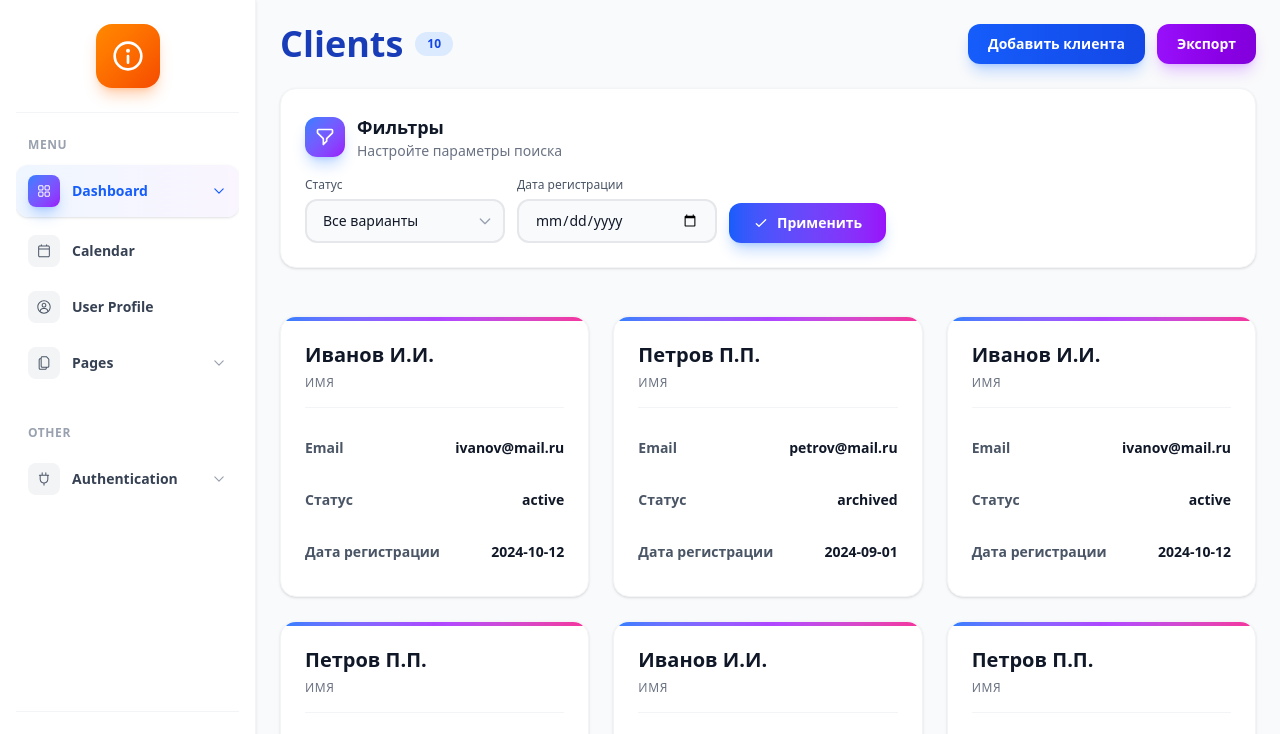
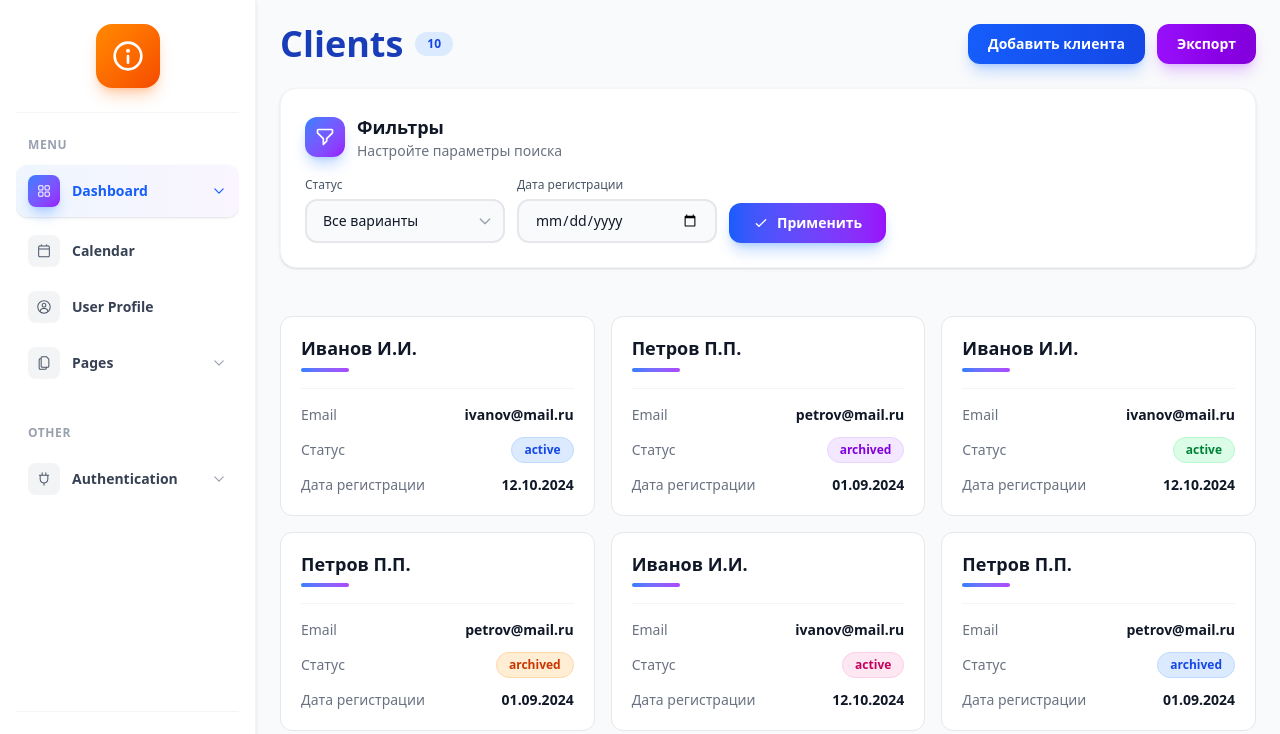
Before and after one commit to mestoevinal/textile-from-turkey, a React (Vite) app: page / in a window 1280 px wide. Shown: the top 734 px of the page. Built offline with nearby package versions, Linux system fonts and the light colour scheme.

Commit message:
redesign cardList

```diff
--- a/src/pages/CardList.tsx
+++ b/src/pages/CardList.tsx
@@ -8,58 +8,105 @@ interface CardListProps {
 
 export function CardList({ data, fields }: CardListProps) {
   const visibleFields = fields.filter(f => f.visible);
-  const firstField = visibleFields[0];
-  const restFields = visibleFields.slice(1);
+
+  // Сортируем поля по order
+  const sortedFields = [...visibleFields].sort((a: any, b: any) => a.order - b.order);
+
+  // Первое поле = заголовок
+  const titleField = sortedFields[0];
+  const detailFields = sortedFields.slice(1);
+
+  // Функция для форматирования значения в зависимости от типа
+  const formatValue = (value: unknown, field: Field): string => {
+    if (value === null || value === undefined) return '—';
+
+    const strValue = String(value);
+
+    // Форматирование по типу поля
+    switch (field.fieldType) {
+      case 'date':
+        // Форматируем дату
+        return new Date(strValue).toLocaleDateString('ru-RU', {
+          day: '2-digit',
+          month: '2-digit',
+          year: 'numeric'
+        });
+
+      case 'number':
+        // Форматируем число
+        return Number(value).toLocaleString('ru-RU');
+
+      case 'select':
+        // Можно добавить бейдж
+        return strValue;
+
+      default:
+        return strValue;
+    }
+  };
+
+  // Цвета для бейджей (циклически)
+  const badgeColors = [
+    'bg-blue-100 text-blue-700 border-blue-200',
+    'bg-purple-100 text-purple-700 border-purple-200',
+    'bg-green-100 text-green-700 border-green-200',
+    'bg-orange-100 text-orange-700 border-orange-200',
+    'bg-pink-100 text-pink-700 border-pink-200',
+  ];
 
   return (
-    <div className="grid grid-cols-1 md:grid-cols-2 lg:grid-cols-3 gap-6">
-      {data.map((item, idx) => (
+    <div className="grid grid-cols-1 md:grid-cols-2 lg:grid-cols-3 gap-4">
+      {data.map((item, idx) => {
+        const accentColor = badgeColors[idx % badgeColors.length];
+
+        return (
           <div
             key={idx}
-          className="group relative bg-white rounded-2xl shadow-sm hover:shadow-xl transition-all duration-300 overflow-hidden border border-gray-100 hover:border-blue-200"
+            className="bg-white rounded-xl p-5 border border-gray-200 hover:border-blue-400 hover:shadow-lg transition-all duration-200 active:scale-[0.98] cursor-pointer"
           >
-          {/* Декоративный градиент сверху */}
-          <div className="absolute top-0 left-0 right-0 h-1 bg-gradient-to-r from-blue-500 via-purple-500 to-pink-500"></div>
-
-          {/* Фоновый эффект при hover */}
-          <div className="absolute inset-0 bg-gradient-to-br from-blue-50/0 via-purple-50/0 to-pink-50/0 group-hover:from-blue-50/30 group-hover:via-purple-50/20 group-hover:to-pink-50/30 transition-all duration-500"></div>
-
-          {/* Контент карточки */}
-          <div className="relative p-6">
-            {/* Первое поле - заголовок */}
-            {firstField && (
-              <div className="mb-5 pb-4 border-b border-gray-100">
-                <h3 className="text-xl font-bold text-gray-900 group-hover:text-blue-600 transition-colors line-clamp-2">
-                  {String(item[firstField.fieldName] ?? '')}
+            {/* Заголовок карточки */}
+            {titleField && (
+              <div className="mb-4 pb-4 border-b border-gray-100">
+                <h3 className="text-lg font-bold text-gray-900 leading-tight mb-2">
+                  {formatValue(item[titleField.fieldName], titleField)}
                 </h3>
-                <p className="text-xs text-gray-500 mt-1.5 font-medium uppercase tracking-wider">
-                  {firstField.title}
-                </p>
+                <div className="w-12 h-1 bg-gradient-to-r from-blue-500 to-purple-500 rounded-full"></div>
               </div>
             )}
 
-            {/* Остальные поля - таблица */}
+            {/* Остальные поля */}
             <div className="space-y-3">
-              {restFields.map((f) => (
+              {detailFields.map((field) => {
+                const value = formatValue(item[field.fieldName], field);
+                const isSelectField = field.fieldType === 'select';
+
+                return (
                   <div
-                  key={f.fieldName}
-                  className="flex items-start justify-between gap-4 py-2.5 rounded-lg hover:bg-gray-50/70 transition-colors px-3 -mx-3"
+                    key={field.fieldName}
+                    className="flex items-center justify-between gap-3"
                   >
-                  <span className="text-sm font-semibold text-gray-600 flex-shrink-0">
-                    {f.title}
+                    <span className="text-sm text-gray-500 font-medium flex-shrink-0">
+                      {field.title}
                     </span>
-                  <span className="text-sm font-bold text-gray-900 text-right break-words">
-                    {String(item[f.fieldName] ?? '')}
+
+                    {isSelectField ? (
+                      // Поля типа select отображаем как бейджи
+                      <span className={`px-3 py-1 rounded-full text-xs font-semibold border ${accentColor}`}>
+                        {value}
                       </span>
+                    ) : (
+                      // Остальные поля - обычный текст
+                      <span className="text-sm font-semibold text-gray-900 text-right break-words">
+                        {value}
+                      </span>
+                    )}
                   </div>
-              ))}
+                );
+              })}
             </div>
           </div>
-
-          {/* Декоративный уголок */}
-          <div className="absolute bottom-0 right-0 w-24 h-24 bg-gradient-to-tl from-blue-100/20 to-transparent rounded-tl-full opacity-0 group-hover:opacity-100 transition-opacity duration-500"></div>
+        );
+      })}
     </div>
-      ))}
-    </div>
-  )
+  );
 }
```
Lines whose indentation alone changed are shown as unchanged.
